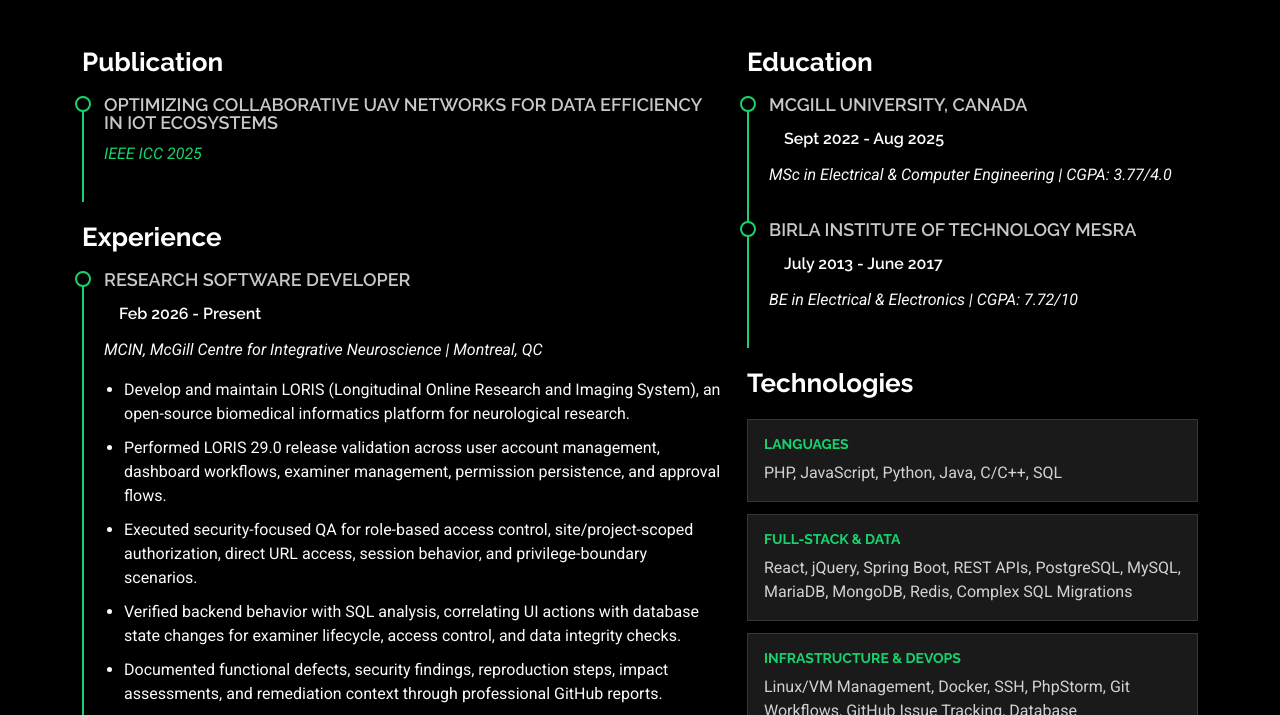
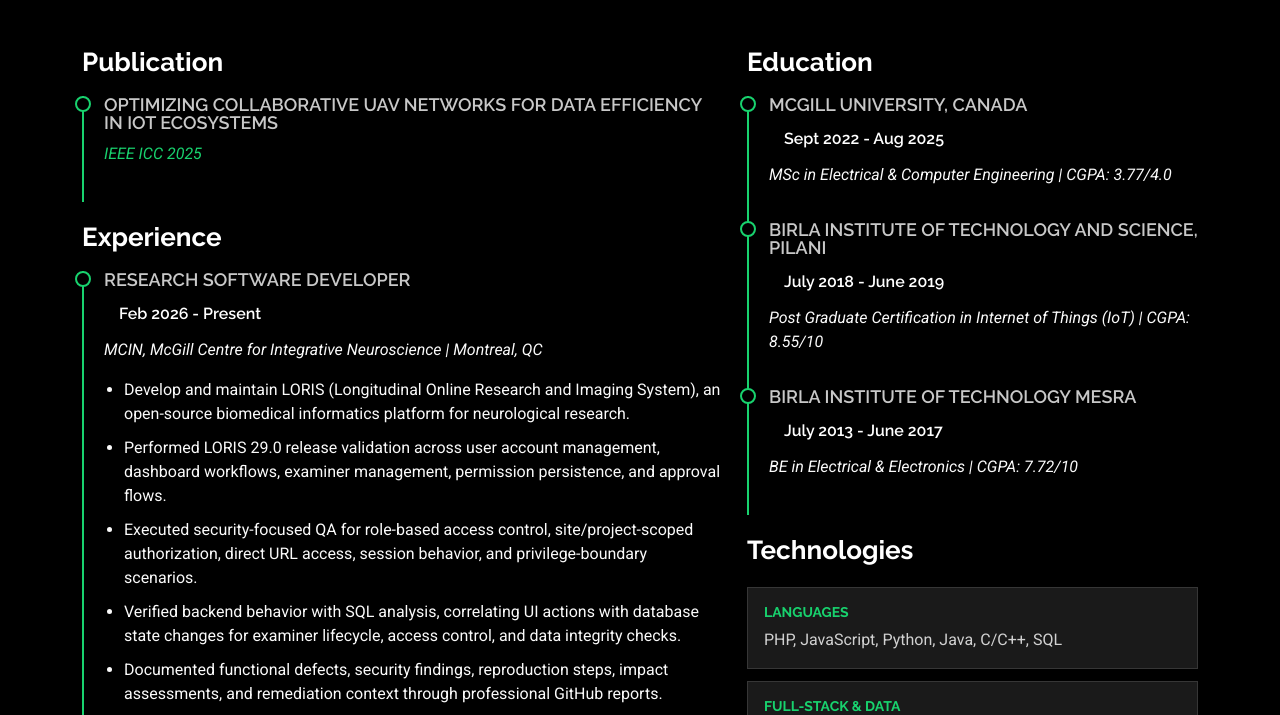
Before and after one commit to priyavrat7/MyGitPage, a plain HTML site: page resume.html in a window 1280 px wide. Shown: the part 608-1323 px from the top of the page. Drawn offline with Linux system fonts and the light colour scheme.

Commit message:
BITS Pilani Education Added

```diff
--- a/resume.html
+++ b/resume.html
@@ -189,6 +189,12 @@
             </div>
 
             <div class="resume-item">
+              <h4>Birla Institute of Technology and Science, Pilani</h4>
+              <h5>July 2018 - June 2019</h5>
+              <p><em>Post Graduate Certification in Internet of Things (IoT) | CGPA: 8.55/10</em></p>
+            </div>
+
+            <div class="resume-item">
               <h4>Birla Institute of Technology Mesra</h4>
               <h5>July 2013 - June 2017</h5>
               <p><em>BE in Electrical & Electronics | CGPA: 7.72/10</em></p>
```
